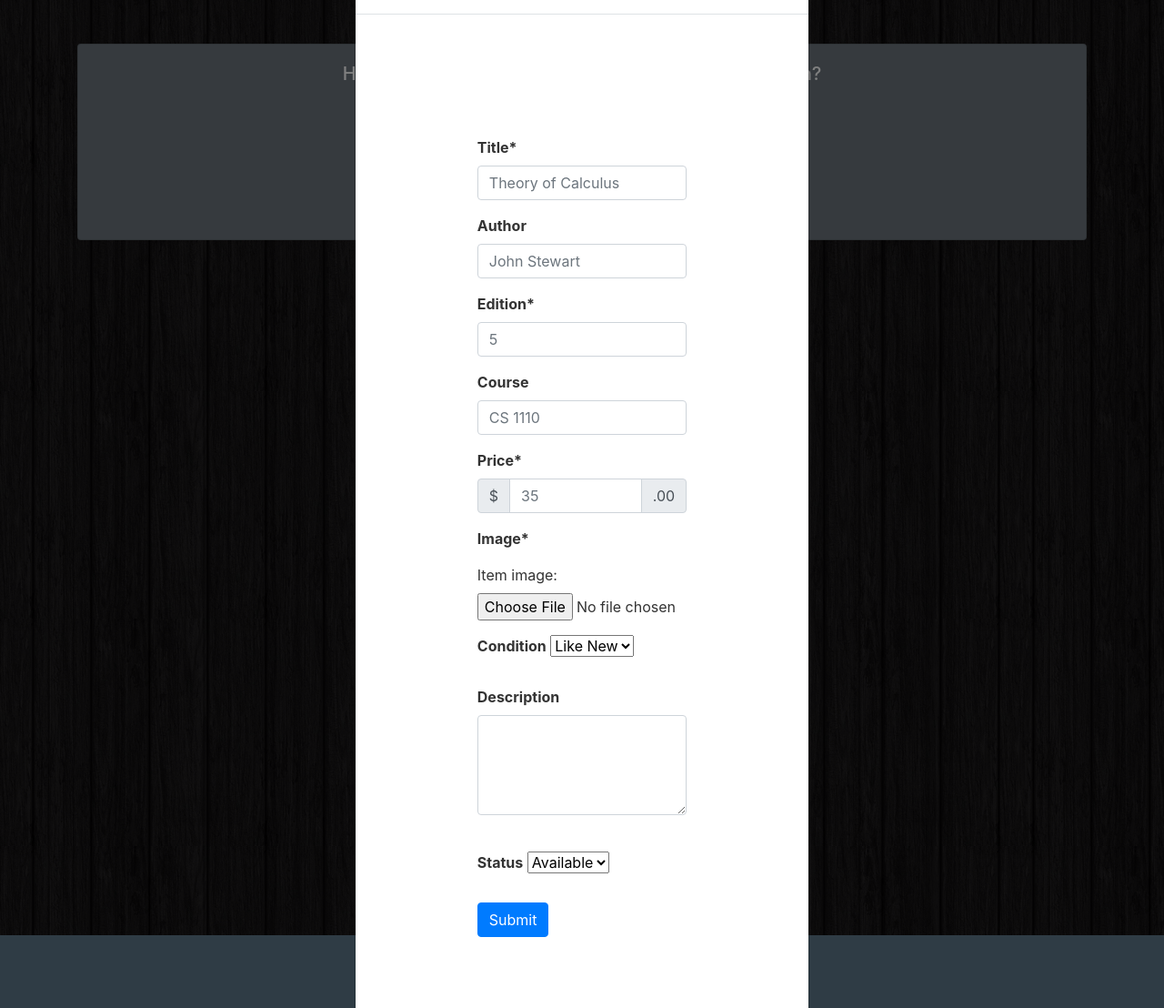
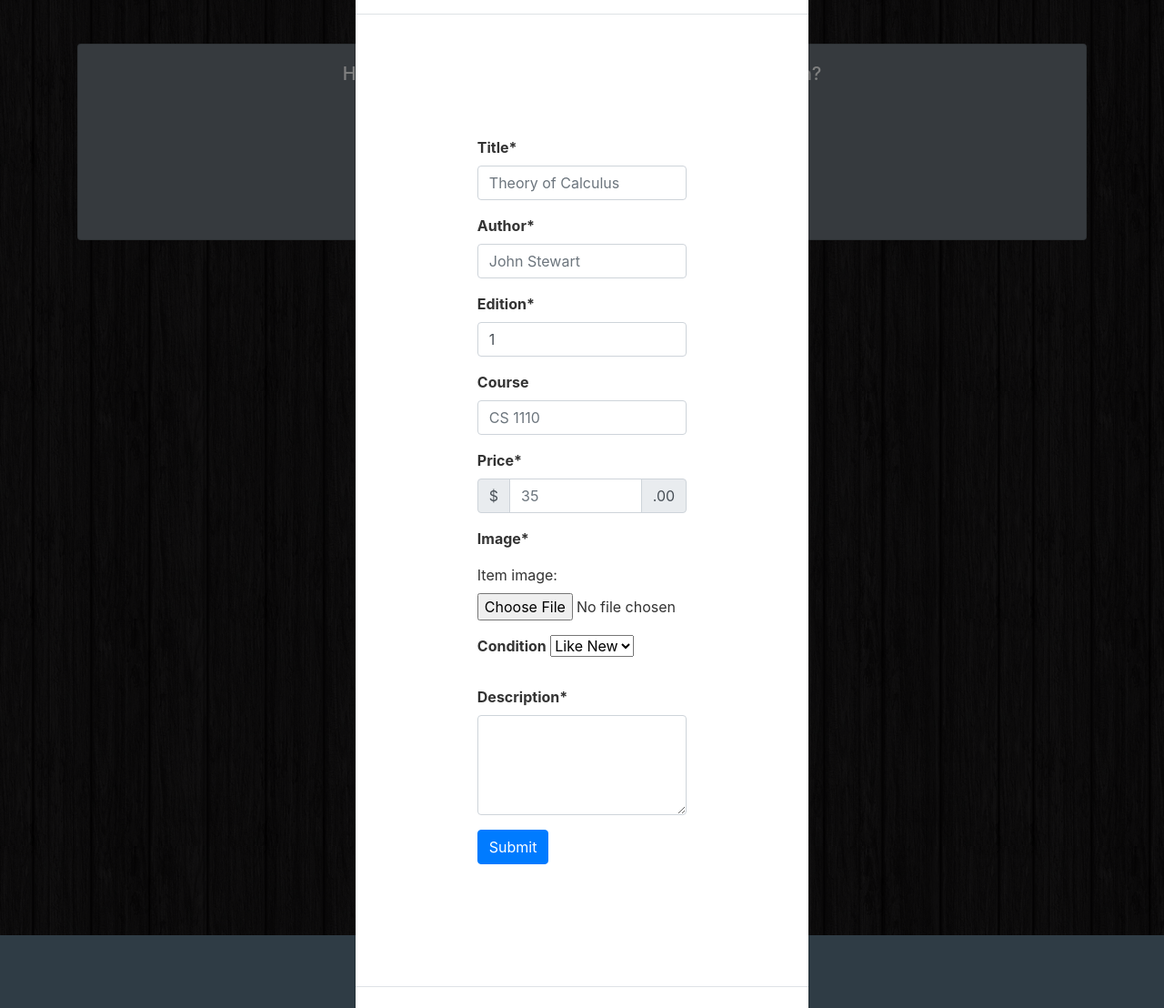
Before and after one commit to jonahweissman/cs3240-textbook-swap, a Django app: template marketplace/templates/marketplace/addListing.html in a window 1280 px wide, after a click on "Title/Author". Shown: the part 70-1178 px from the top of the page at 91% size. Run offline with Django 3.2, Linux system fonts and the light colour scheme; the template is opened without the code that fills it: values that come from a table or form of the project are taken from there, others are empty; parts of the project's set-up code (start-up, migrations or seed data) failed here and were passed over; some libraries are stand-ins or nearby versions.

Commit message:
addListing validation, field requirement changes, etc

```diff
--- a/marketplace/models.py
+++ b/marketplace/models.py
@@ -44,9 +44,10 @@
 
 class Item(models.Model):
     item_condition_choices = (("Like New", "Like New"),("Good", "Good"), ("Fair", "Fair"), ("Poor", "Poor"))
-    item_name = models.CharField(max_length=100, null=True)
+    #Any changes to name, author, or description max_length will need to be refected in views.py's book API string value truncation
+    item_name = models.CharField(max_length=300, null=True)
     item_isbn = models.CharField(max_length=100, null=True)
-    item_edition = models.IntegerField(null=True)
+    item_edition = models.IntegerField(null=True, default = 1)
     item_author = models.CharField(max_length=100, null=True)
     item_course = models.CharField(max_length=100, null=True)
     item_price = models.IntegerField(null=True)
@@ -54,7 +55,7 @@
     item_condition = models.CharField(max_length=20, choices=item_condition_choices, default= "Like New")
     item_posted_date = models.DateField(null=True)
     item_seller_name = models.ForeignKey(Profile, on_delete=models.CASCADE, null=True)
-    item_description = models.TextField(max_length= 1000, null=True)
+    item_description = models.TextField(max_length= 2000, null=True)
     item_status_choices = (("Available", "Available"),("Sold", "Sold"), ("Hidden", "Hidden"))
     item_status = models.CharField(max_length=20, choices=item_status_choices, default= "Available")
 
--- a/marketplace/templates/marketplace/addListing.html
+++ b/marketplace/templates/marketplace/addListing.html
@@ -37,11 +37,12 @@
                       id="item_name"
                       placeholder="Theory of Calculus"
                       class="form-control"
+                      pattern=".*\S+.*"
                       required
                   />
               </div>
 
-              <label for="item_author"><b>Author</b></label>
+              <label for="item_author"><b>Author*</b></label>
               <div class="form-group">
                   <input
                       type="text"
@@ -49,6 +50,8 @@
                       id="item_author"
                       placeholder="John Stewart"
                       class="form-control"
+                      pattern=".*\S+.*"
+                      required
                   />
               </div>
 
@@ -56,11 +59,13 @@
               <div class="form-group">
                   <input
                       type="number"
+                      min = "1"
                       name="item_edition"
                       id="item_edition"
-                      placeholder="5"
+                      value = "1"
                       class="form-control"
                       required
+
                   />
               </div>
 
@@ -73,7 +78,7 @@
                     name="item_course"
                     class="form-control"
                     placeholder="CS 1110"
-                    pattern="[A-Z]{2,4} \d{4}"
+                    pattern="[A-Za-z]{2,4} \d{4}"
                     title="Courses should contain 2-4 letters followed by a space and 4 digit class number. e.g. COMM 1800"
                   />
 
@@ -111,18 +116,16 @@
               </select>
               <br>
               <br>
-              <label for="item_description"><b>Description</b></label>
+              <label for="item_description"><b>Description*</b></label>
               <div class="form-group">
-                  <textarea name="item_description" id="item_description" rows="4"class="form-control"></textarea>
+                  <textarea
+                    name="item_description"
+                    id="item_description"
+                    rows="4"
+                    class="form-control"
+                    required
+                    ></textarea>
               </div>
-              <br>
-              <label for="item_status"><b>Status</b></label>
-              <select id="item_status" name="item_status">
-                  <option value="Available">Available</option>
-                  <option value="Hidden">Hidden</option>
-              </select>
-              <br>
-              <br>
           <button type="submit" class="btn btn-primary">Submit</button>
         </form>
 
@@ -161,6 +164,7 @@
                       placeholder="978-1337627900"
                       class="form-control"
                       required
+                      pattern=".*\S+.*"
                   />
               </div>
 
@@ -170,8 +174,9 @@
                       type="number"
                       name="item_edition"
                       id="item_edition"
-                      placeholder="5"
+                      value = "1"
                       class="form-control"
+                      min = "1"
                       required
                   />
               </div>
@@ -184,7 +189,7 @@
                     name="item_course"
                     class="form-control"
                     placeholder="CS 1110"
-                    pattern="[A-Z]{2,4} \d{4}"
+                    pattern="[A-Za-z]{2,4} \d{4}"
                     title="Courses should contain 2-4 letters followed by a space and 4 digit class number. e.g. COMM 1800"
 
                   />
@@ -224,9 +229,15 @@
               </select>
               <br>
               <br>
-              <label for="item_description"><b>Description</b></label>
+              <label for="item_description"><b>Description*</b></label>
               <div class="form-group">
-                  <textarea name="item_description" id="item_description" rows="4"class="form-control"></textarea>
+                  <textarea
+                    name="item_description"
+                    id="item_description"
+                    rows="4"
+                    class="form-control"
+                    required
+                    ></textarea>
               </div>
 
           <button type="submit" class="btn btn-primary" id="submitButton" name="submitButton">Submit</button>
```
Also changed, not shown: marketplace/views.py (+8 -1 lines), marketplace/migrations/0018_auto_20200415_1326.py (added), marketplace/migrations/0019_merge_20200425_2323.py (added), marketplace/migrations/0020_auto_20200425_2323.py (added), marketplace/migrations/0021_auto_20200426_0025.py (added), marketplace/migrations/0022_auto_20200426_0025.py (added), marketplace/migrations/0023_auto_20200426_0105.py (added).
